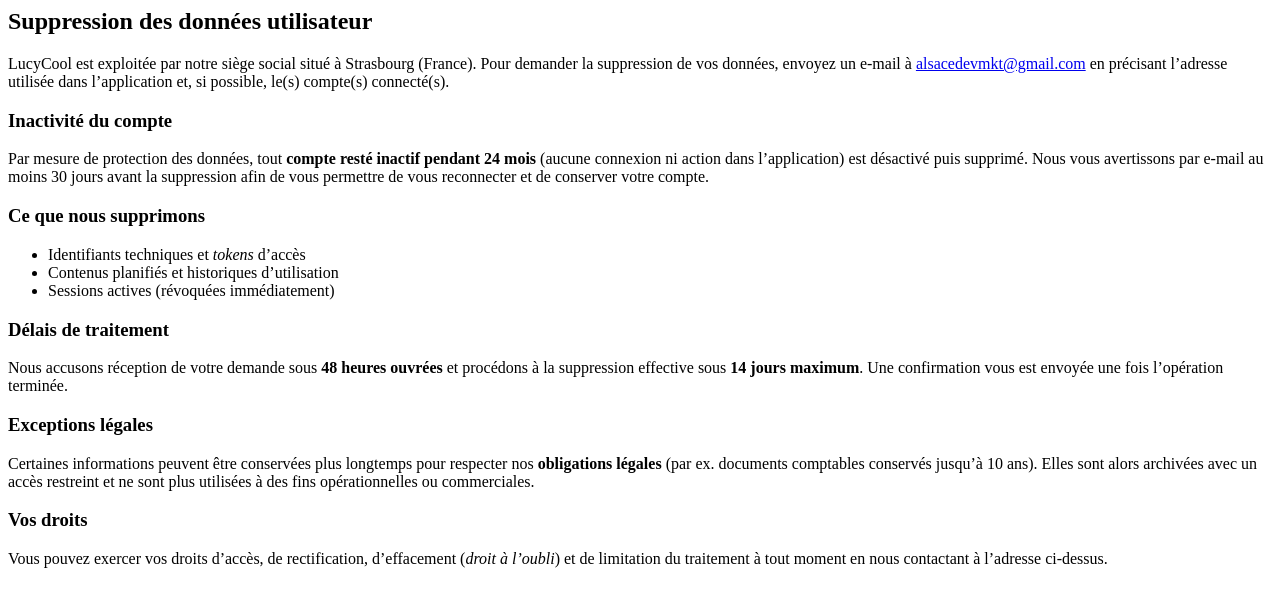
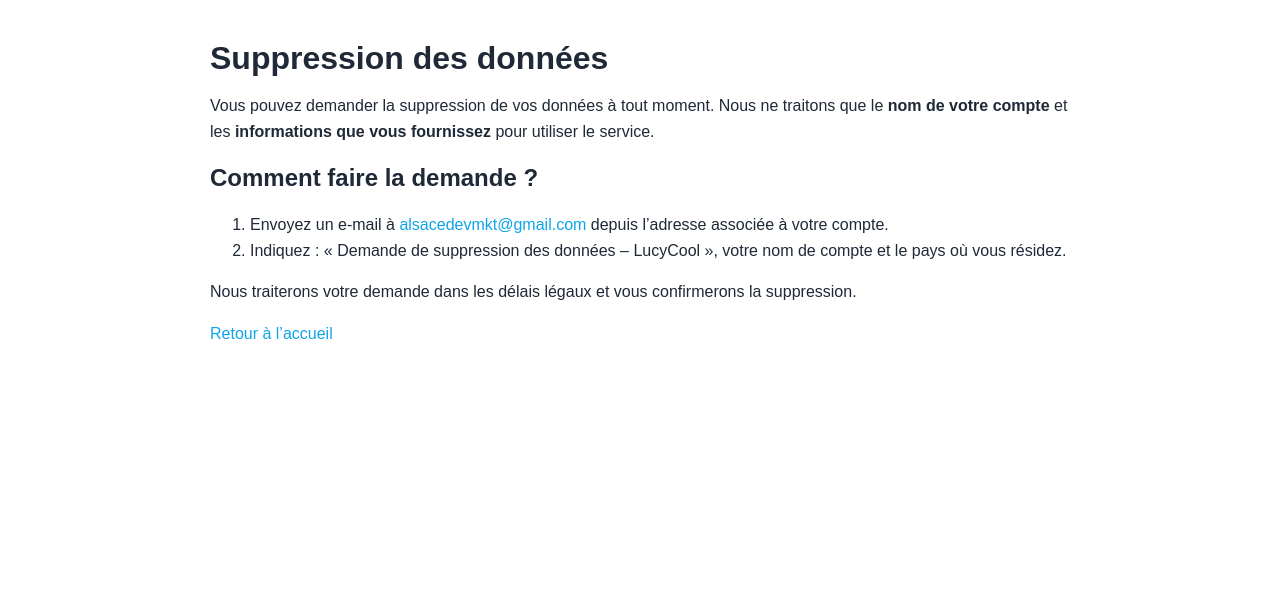
Before and after one commit to Agency-AI-FR/LucyCool, a plain HTML site: page suppression.html in a window 1280 px wide. Drawn offline with Linux system fonts and the light colour scheme.

Commit message:
Update suppression.html

```diff
--- a/suppression.html
+++ b/suppression.html
@@ -1,43 +1,25 @@
-<h2>Suppression des données utilisateur</h2>
-<p>
-  LucyCool est exploitée par notre siège social situé à Strasbourg (France).
-  Pour demander la suppression de vos données, envoyez un e-mail à
-  <a href="mailto:alsacedevmkt@gmail.com">alsacedevmkt@gmail.com</a> en précisant
-  l’adresse utilisée dans l’application et, si possible, le(s) compte(s) connecté(s).
-</p>
-
-<h3>Inactivité du compte</h3>
-<p>
-  Par mesure de protection des données, tout <strong>compte resté inactif pendant 24 mois</strong>
-  (aucune connexion ni action dans l’application) est désactivé puis supprimé. Nous vous
-  avertissons par e-mail au moins 30 jours avant la suppression afin de vous permettre
-  de vous reconnecter et de conserver votre compte.
-</p>
-
-<h3>Ce que nous supprimons</h3>
-<ul>
-  <li>Identifiants techniques et <em>tokens</em> d’accès</li>
-  <li>Contenus planifiés et historiques d’utilisation</li>
-  <li>Sessions actives (révoquées immédiatement)</li>
-</ul>
-
-<h3>Délais de traitement</h3>
-<p>
-  Nous accusons réception de votre demande sous <strong>48 heures ouvrées</strong> et procédons
-  à la suppression effective sous <strong>14 jours maximum</strong>. Une confirmation vous est
-  envoyée une fois l’opération terminée.
-</p>
-
-<h3>Exceptions légales</h3>
-<p>
-  Certaines informations peuvent être conservées plus longtemps pour respecter nos
-  <strong>obligations légales</strong> (par ex. documents comptables conservés jusqu’à 10 ans).
-  Elles sont alors archivées avec un accès restreint et ne sont plus utilisées à des fins
-  opérationnelles ou commerciales.
-</p>
-
-<h3>Vos droits</h3>
-<p>
-  Vous pouvez exercer vos droits d’accès, de rectification, d’effacement (<em>droit à l’oubli</em>)
-  et de limitation du traitement à tout moment en nous contactant à l’adresse ci-dessus.
-</p>
+<!doctype html>
+<html lang="fr">
+<head>
+  <meta charset="utf-8">
+  <title>Suppression des données | LucyCool</title>
+  <meta name="viewport" content="width=device-width, initial-scale=1">
+  <style>
+    body{font-family:Arial,Helvetica,sans-serif;max-width:860px;margin:0 auto;padding:40px 20px;color:#1f2937}
+    h1{margin:0 0 12px}
+    p,li{line-height:1.6}
+    a{color:#0ea5e9;text-decoration:none}
+  </style>
+</head>
+<body>
+  <h1>Suppression des données</h1>
+  <p>Vous pouvez demander la suppression de vos données à tout moment. Nous ne traitons que le <strong>nom de votre compte</strong> et les <strong>informations que vous fournissez</strong> pour utiliser le service.</p>
+  <h2>Comment faire la demande ?</h2>
+  <ol>
+    <li>Envoyez un e-mail à <a href="mailto:alsacedevmkt@gmail.com">alsacedevmkt@gmail.com</a> depuis l’adresse associée à votre compte.</li>
+    <li>Indiquez : « Demande de suppression des données – LucyCool », votre nom de compte et le pays où vous résidez.</li>
+  </ol>
+  <p>Nous traiterons votre demande dans les délais légaux et vous confirmerons la suppression.</p>
+  <p><a href="./index.html">Retour à l’accueil</a></p>
+</body>
+</html>
```
